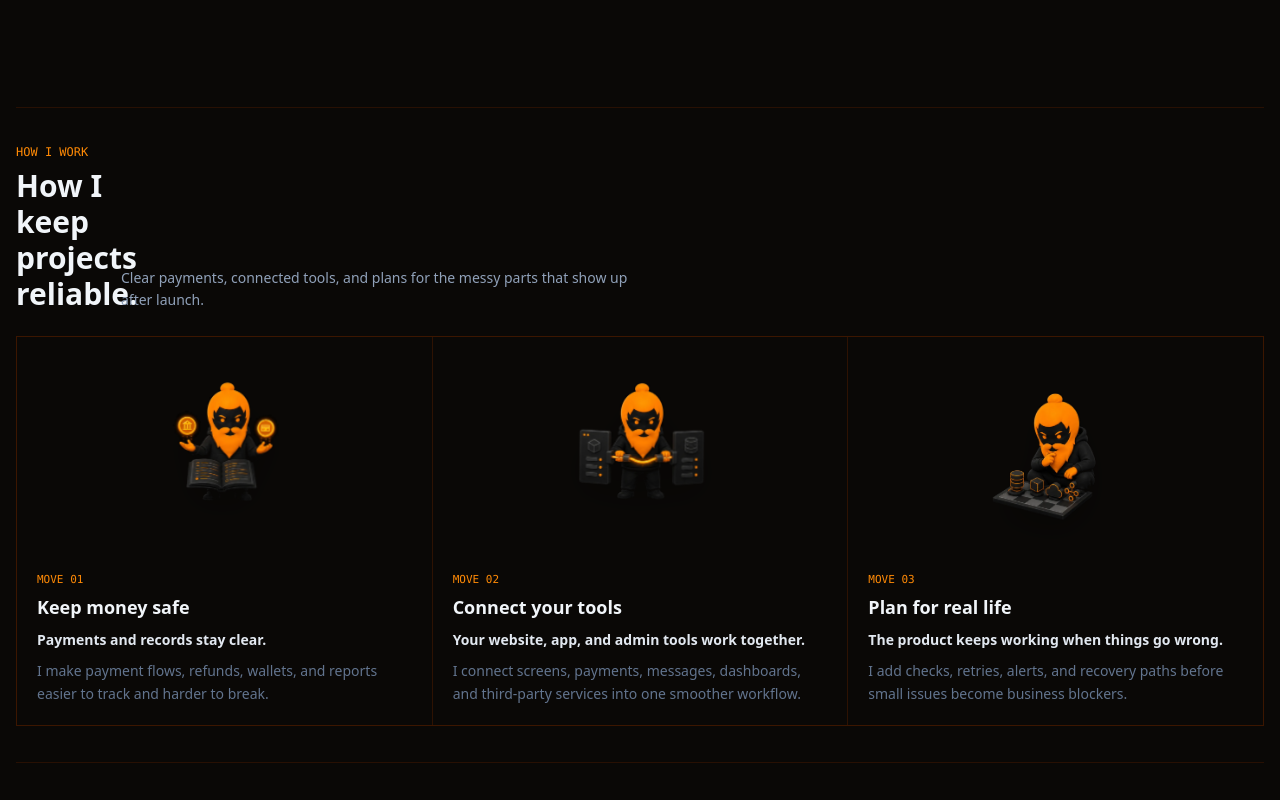
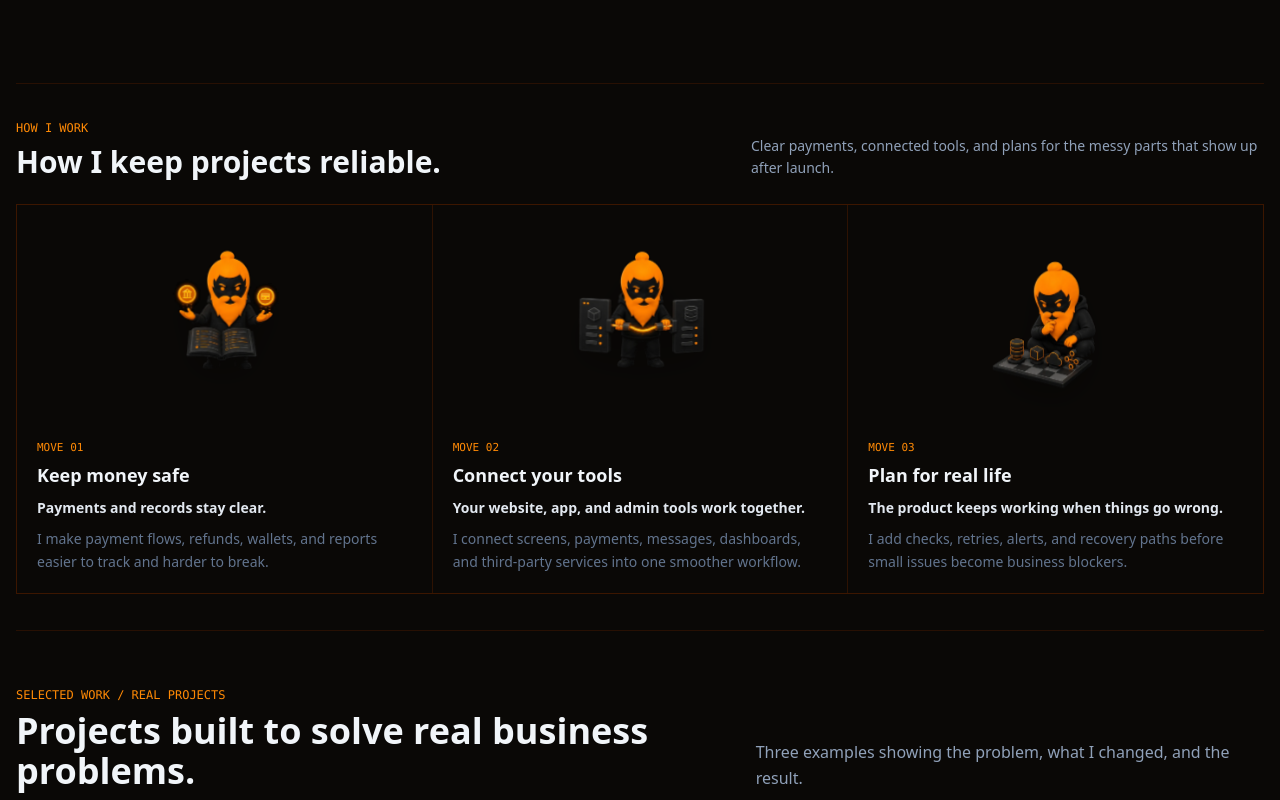
Before and after one commit to Senseiuc/my-portfolio, a React (Vite) app: page / in a window 1280 px wide. Shown: the part 860-1660 px from the top of the page. Built offline with nearby package versions, Linux system fonts and the light colour scheme.

Commit message:
Fix how I work header layout

```diff
--- a/src/App.tsx
+++ b/src/App.tsx
@@ -721,7 +721,7 @@ export default function App() {
       </header>
 
       {/* Main Container */}
-      <main id="main-content" tabIndex={-1} className="max-w-7xl mx-auto px-4 pb-5 pt-3 md:pb-8 md:pt-5 relative z-10 space-y-14 md:space-y-20">
+      <main id="main-content" tabIndex={-1} className="max-w-7xl mx-auto px-4 pb-5 pt-3 md:pb-8 md:pt-5 relative z-10 space-y-10 md:space-y-14">
 
         {/* HERO SECTION */}
         <section id="about" className="grid grid-cols-1 lg:grid-cols-12 gap-8 lg:gap-10 items-center lg:min-h-[72vh] pb-6 pt-4 md:pb-14 md:pt-8">
@@ -873,9 +873,9 @@ export default function App() {
 
         <section aria-labelledby="systems-practice-title" className="border-y border-amber-950/50 py-7 md:py-9">
           <div className="grid grid-cols-1 gap-3 md:grid-cols-12 md:items-end mb-6">
-            <div>
+            <div className="md:col-span-7">
               <p className="font-mono text-xs uppercase text-orange-400">How I work</p>
-              <h2 id="systems-practice-title" className="mt-2 text-2xl font-extrabold text-slate-100 md:text-3xl">
+              <h2 id="systems-practice-title" className="mt-2 max-w-3xl text-2xl font-extrabold text-slate-100 md:text-3xl">
                 How I keep projects reliable.
               </h2>
             </div>
```
